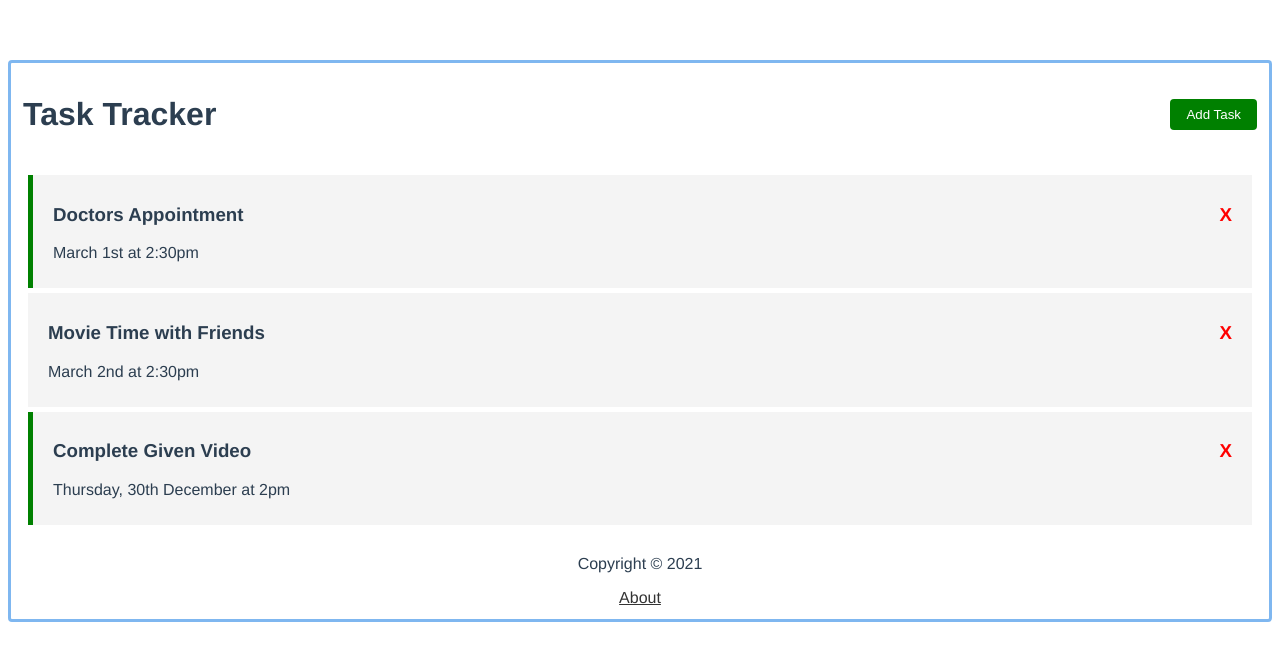
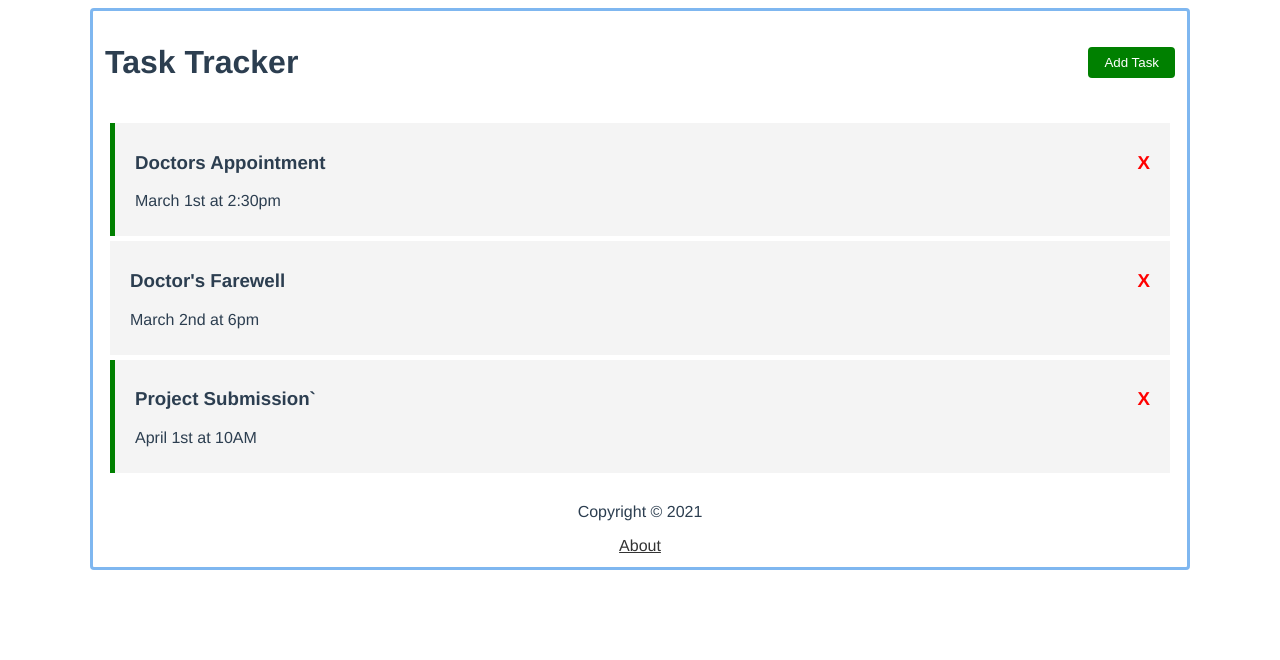
Before and after one commit to nikhiltejag/Task-Tracker, a Vue app: page /#/ in a window 1280 px wide. Shown: the top 660 px of the page. Built offline with nearby package versions, Linux system fonts and the light colour scheme; data requests are answered from the project's data file.

Commit message:
code correction

```diff
--- a/db.json
+++ b/db.json
@@ -7,16 +7,16 @@
       "remainder": true
     },
     {
-      "id": "3",
-      "text": "Movie Time with Friends",
-      "day": "March 2nd at 2:30pm",
-      "remainder": false
+      "text": "Doctor's Farewell",
+      "day": "March 2nd at 6pm",
+      "remainder": false,
+      "id": "1rzPmMZ"
     },
     {
-      "text": "Complete Given Video",
-      "day": "Thursday, 30th December at 2pm",
+      "text": "Project Submission`",
+      "day": "April 1st at 10AM",
       "remainder": true,
-      "id": "cgE1pRt"
+      "id": "yOtg-PU"
     }
   ]
 }
--- a/src/App.vue
+++ b/src/App.vue
@@ -41,7 +41,10 @@ export default {
   /* text-align: center; */
   color: #2c3e50;
   margin-top: 60px;
+  max-width: 1100px;
+  margin: auto;
 }
+
 
 .container{
   border: 3px solid #7fb7f0;
--- a/src/components/Header.vue
+++ b/src/components/Header.vue
@@ -19,7 +19,6 @@ export default {
     },
     methods: {
         onClick() {
-            console.log('CLicked')
             this.$emit('toggle-add-task')
         }
     },
--- a/src/components/Task.vue
+++ b/src/components/Task.vue
@@ -1,5 +1,5 @@
 <template>
-    <div @dblclick="$emit('toggle-remainder', task.id)" :class="[task.remainder?'remainder': '', 'task']" class="task">
+    <div @dblclick="$emit('toggle-remainder', task.id)" :class="[task.remainder?'remainder': '', 'task']">
         <h3>{{task.text}}
             <span @click="$emit('delete-task', task.id)" class="cross">X</span>
         </h3>
--- a/src/views/Home.vue
+++ b/src/views/Home.vue
@@ -35,10 +35,11 @@ export default {
       }
     },
     async toggleRemainder(id){
+
       const taskToToggle = await this.fetchTask(id)
-
-      const updatedTask = {...taskToToggle, remainder: !taskToToggle}
-
+  // console.log('before',taskToToggle)
+      const updatedTask = {...taskToToggle, remainder: !taskToToggle.remainder}
+      // console.log('updated',updatedTask)
       const res = await fetch(`http://localhost:5001/tasks/${id}`
       , {
         method: 'PUT',
@@ -49,9 +50,8 @@ export default {
       })
 
       const data = await res.json()
-
+      // console.log('updated to db',data)
       this.tasks = this.tasks.map( each => each.id === id ? {...each, remainder: data.remainder}:{...each})
-      // console.log(id)
     },
     async addTaskToData(task){
       const res = await fetch('http://localhost:5001/tasks', {
```
